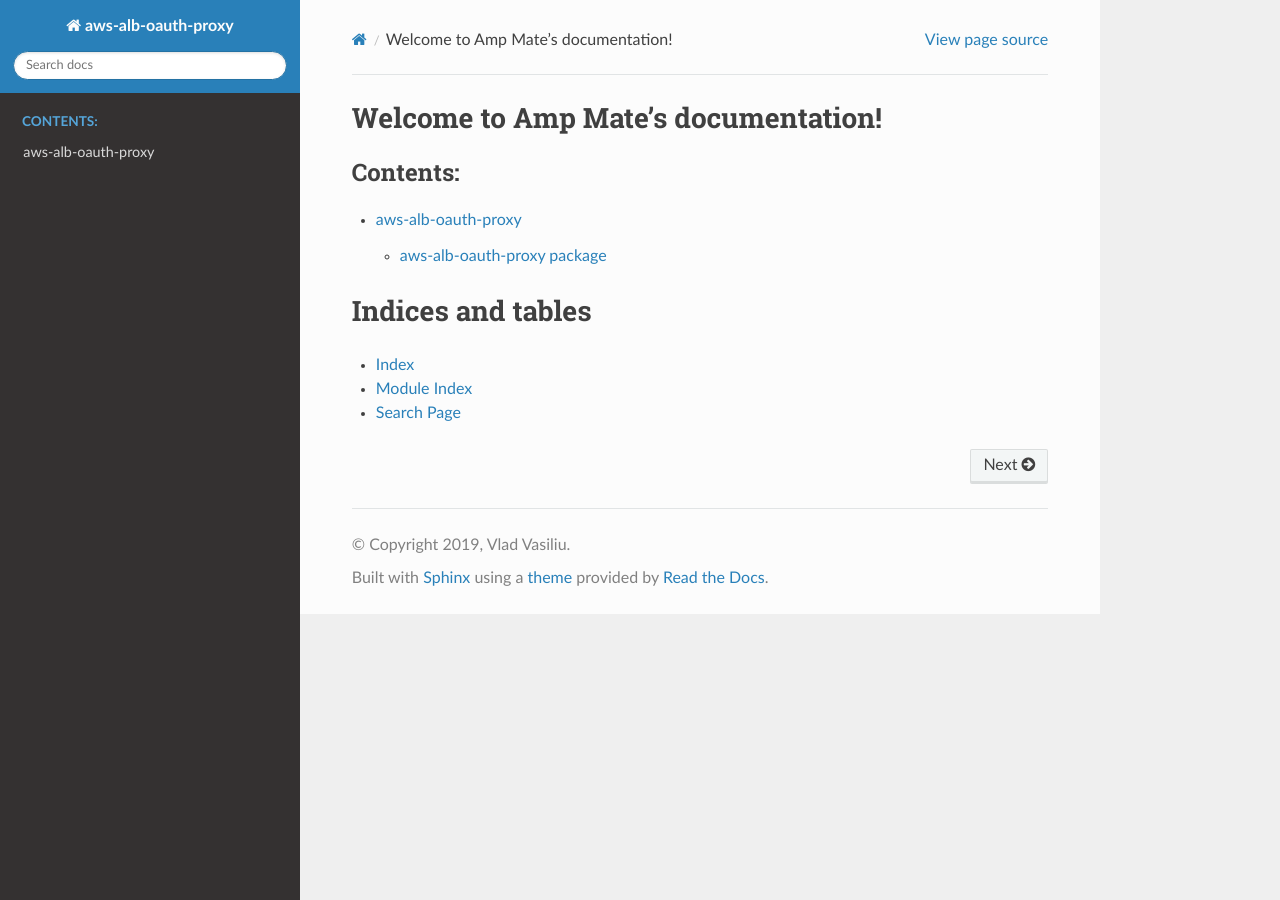
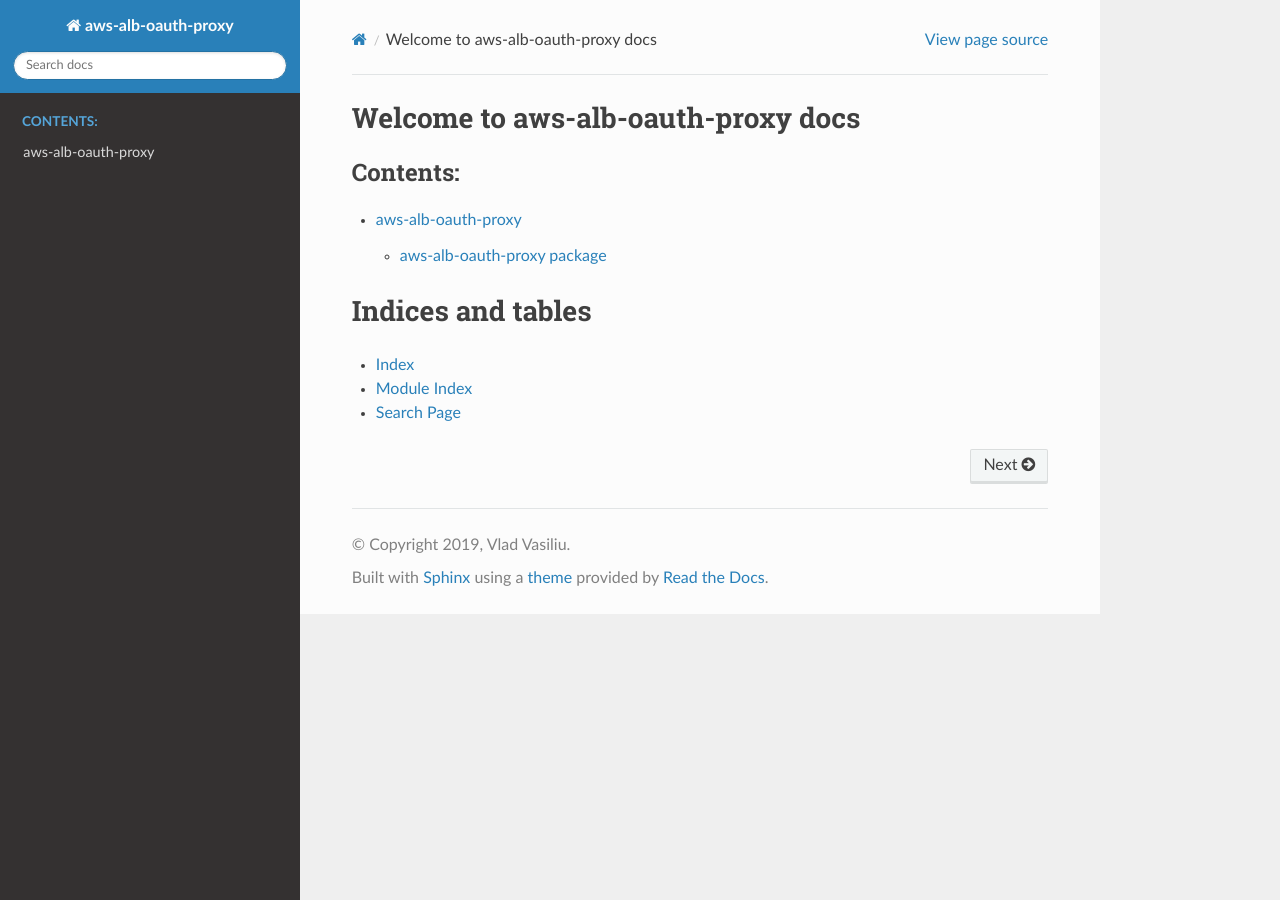
Before and after one commit to vladvasiliu/aws-alb-oauth-proxy, a Sphinx documentation site: the page built from docs/index.rst, in a window 1280 px wide. Built offline with Sphinx 7.4.7 and the Read the Docs theme 2.0.0, drawn with Linux system fonts in a browser that asks for light colours.

Commit message:
Fixed docs name.

```diff
--- a/docs/index.rst
+++ b/docs/index.rst
@@ -1,10 +1,5 @@
-.. Amp Mate documentation master file, created by
-   sphinx-quickstart on Sun Apr 28 09:05:27 2019.
-   You can adapt this file completely to your liking, but it should at least
-   contain the root `toctree` directive.
-
-Welcome to Amp Mate's documentation!
-====================================
+Welcome to aws-alb-oauth-proxy docs
+===================================
 
 .. toctree::
    :maxdepth: 2
```
